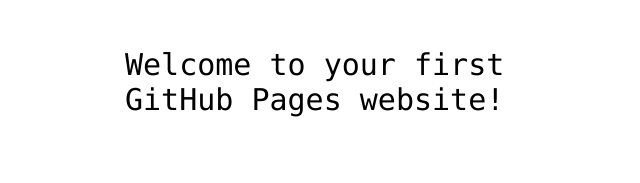
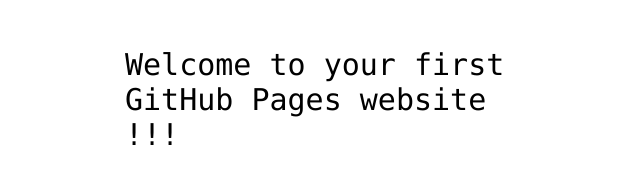
Before and after one commit to jagstangch/hello-world, a plain HTML site: page index.html in a window 1280 px wide. Shown: the part 341-524 px from the top of the page, 315-955 px from the left. Drawn offline with Linux system fonts and the light colour scheme.

Commit message:
Update index.html

```diff
--- a/index.html
+++ b/index.html
@@ -12,7 +12,7 @@
 <img src="https://octodex.github.com/images/daftpunktocat-thomas.gif" id="octocat" alt="octocat-gif" />
 
 <!-- Change this code here by copy and pasting your template on line 15 -->
-<p>Welcome to your first GitHub Pages website!</p>
+<p>Welcome to your first GitHub Pages website !!!</p>
 
 </body>
 </html>
```
